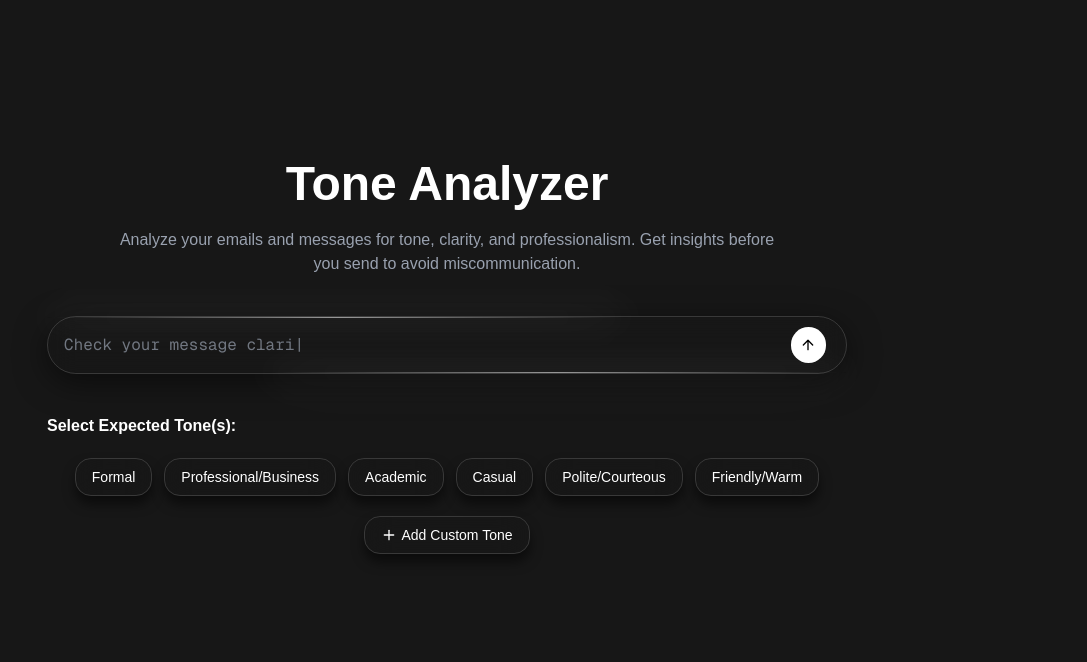
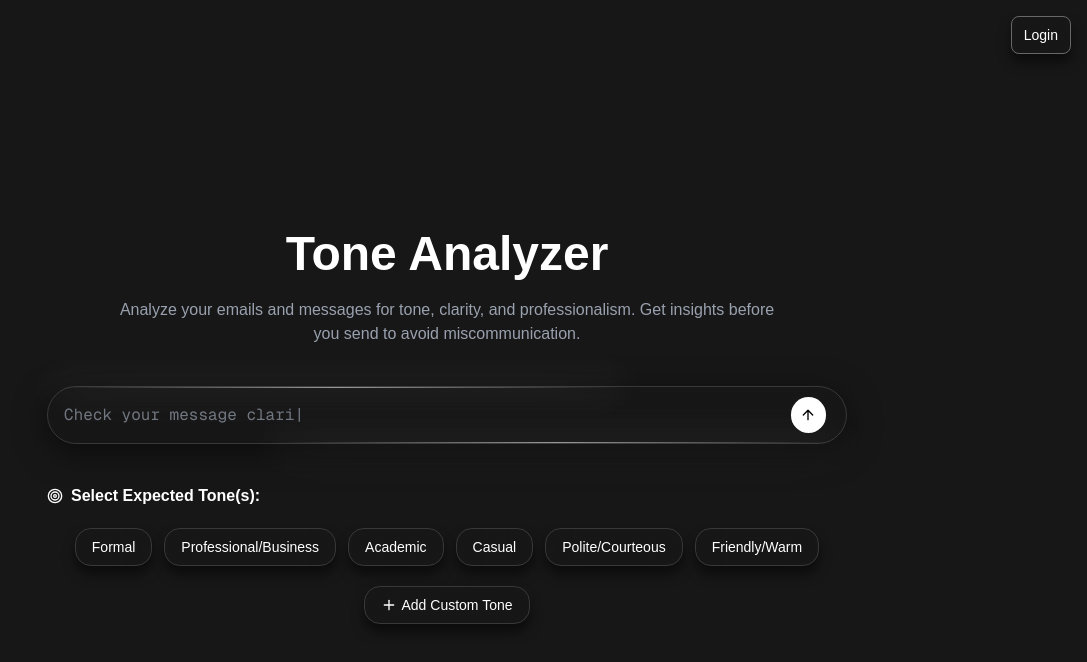
Before and after one commit to jjamesliu/tone-checker, a Next.js app: page / in a window 1280 px wide. Shown: the top 662 px of the page, without its empty margins (193-1280 px from the left). Built offline with nearby package versions, Linux system fonts and the light colour scheme.

Commit message:
currently impementing the login process with mongodb

```diff
--- a/package.json
+++ b/package.json
@@ -10,6 +10,7 @@
   },
   "dependencies": {
     "lucide-react": "^0.544.0",
+    "mongodb": "^6.20.0",
     "next": "15.5.3",
     "react": "19.1.0",
     "react-dom": "19.1.0",
--- /dev/null
+++ b/src/app/api/mongo-test/route.ts
@@ -0,0 +1,27 @@
+// /app/api/test-connection/route.ts
+import { NextResponse } from 'next/server';
+import clientPromise from '@/app/lib/mongodb';
+
+export async function GET() {
+  try {
+    const client = await clientPromise;
+
+    // Ping the database to test connection
+    await client.db("admin").command({ ping: 1 });
+
+    return NextResponse.json({
+      message: "Successfully connected to MongoDB!",
+      status: "success"
+    });
+  } catch (error) {
+    console.error('MongoDB connection failed:', error);
+    return NextResponse.json(
+      {
+        message: "Failed to connect to MongoDB",
+        error: error instanceof Error ? error.message : 'Unknown error',
+        status: "error"
+      },
+      { status: 500 }
+    );
+  }
+}
--- /dev/null
+++ b/src/app/components/Login.tsx
@@ -0,0 +1,12 @@
+import { useState } from 'react';
+
+export default function Login() {
+    const [loginStatus, setLoginStatus] = useState(false);
+    return (
+        <div>
+            <button className='button-login'>
+                {loginStatus ? "Logout" : "Login"}
+            </button>
+        </div>
+    )
+}
--- a/src/app/globals.css
+++ b/src/app/globals.css
@@ -25,6 +25,15 @@ body {
   border: 1px solid rgba(255, 255, 255, 0.15);
   box-shadow: 0 8px 12px rgba(0,0,0,0.5);
   @apply flex gap-1 items-center rounded-2xl px-4 py-2 text-sm cursor-pointer hover:scale-105 hover:bg-[#ffffff] hover:text-black transition-all duration-500 ease-in-out;
+}
+
+.button-login {
+  background: transparent;
+  backdrop-filter: blur(15px);
+  -webkit-backdrop-filter: blur(15px);
+  border: 1px solid rgba(255, 255, 255, 0.35);
+  box-shadow: 0 8px 12px rgba(0,0,0,0.5);
+  @apply px-3 py-2 text-sm rounded-lg cursor-pointer hover:bg-[#ffffff] hover:text-black transition-all duration-300 ease-in-out;
 }
 
 .search-field-wrapper {
--- /dev/null
+++ b/src/app/lib/mongodb.ts
@@ -0,0 +1,36 @@
+// /lib/mongodb.ts (or /src/app/lib/mongodb.ts if using src folder)
+import { MongoClient, ServerApiVersion } from 'mongodb';
+
+if (!process.env.MONGODB_URI) {
+  throw new Error('Please add your Mongo URI to .env.local');
+}
+
+const uri = process.env.MONGODB_URI;
+const options = {
+  serverApi: {
+    version: ServerApiVersion.v1,
+    strict: true,
+    deprecationErrors: true,
+  },
+};
+
+let client: MongoClient;
+let clientPromise: Promise<MongoClient>;
+
+if (process.env.NODE_ENV === 'development') {
+  const globalWithMongo = global as typeof globalThis & {
+    _mongoClientPromise?: Promise<MongoClient>;
+  };
+
+  if (!globalWithMongo._mongoClientPromise) {
+    client = new MongoClient(uri, options);
+    globalWithMongo._mongoClientPromise = client.connect();
+  }
+  clientPromise = globalWithMongo._mongoClientPromise;
+} else {
+  // In production mode, it's best to not use a global variable.
+  client = new MongoClient(uri, options);
+  clientPromise = client.connect();
+}
+
+export default clientPromise;
--- a/src/app/page.tsx
+++ b/src/app/page.tsx
@@ -1,6 +1,6 @@
 "use client";
-
-import { ArrowUp, Plus, X } from 'lucide-react';
+import Login from '@/app/components/Login';
+import { ArrowUp, Plus, Target } from 'lucide-react';
 import { useState, useEffect, useRef, use } from 'react';
 import {TypeAnimation} from 'react-type-animation';
 import ToneButton from '@/app/components/ToneButton';
@@ -21,6 +21,10 @@ export default function Home() {
   const [customTone, setCustomTone] = useState(""); //custom tone input state
   const [showCustomInput, setShowCustomInput] = useState(false); //toggle custom input field
 
+  const handleClickAwayCustom =  () => {
+    setShowCustomInput(false);
+    setCustomTone('');
+  }
 
   const handleToneToggle = (tone: string) => {
     setSelectedTones(prev => (
@@ -113,6 +117,8 @@ export default function Home() {
   }, [selectedTones, allTones]);
 
   return (
+    <>
+    <div className='p-4 flex flex-row justify-end'><Login/></div>
     <div className='text-center pt-40 max-w-[80%] mx-auto'>
       <div className='space-y-5'>
         <h1 className='font-[700] text-5xl'>Tone Analyzer</h1>
@@ -167,7 +173,10 @@ export default function Home() {
       </div>
 
       <div className='flex flex-col gap-5 mt-10 max-w-200 mx-auto'>
-        <h2 className='font-bold text-left'>Select Expected Tone(s): </h2>
+        <div className='items-center flex flex-row gap-2'>
+          <Target size={16}/>
+          <span className='font-bold text-left'>Select Expected Tone(s):</span>
+        </div>
         <div className='flex flex-row gap-3 mx-auto flex-wrap justify-center'>
           {allTones.map(tone => (
               <ToneButton key={tone.id}
@@ -194,7 +203,7 @@ export default function Home() {
                 placeholder="Enter Custom Tone"
                 value={customTone}
                 onChange={(e) => setCustomTone(e.target.value)}
-                onBlur={() => setShowCustomInput(false)}
+                onBlur={() => handleClickAwayCustom()}
                 onKeyDown={(e) => {
                   if (e.key === 'Enter') {
                     e.preventDefault();
@@ -212,5 +221,6 @@ export default function Home() {
         </div>
       </div>
     </div>
+    </>
   );
 }
```
Also changed, not shown: 1 other file (tests, documents, lock files or other folders).
